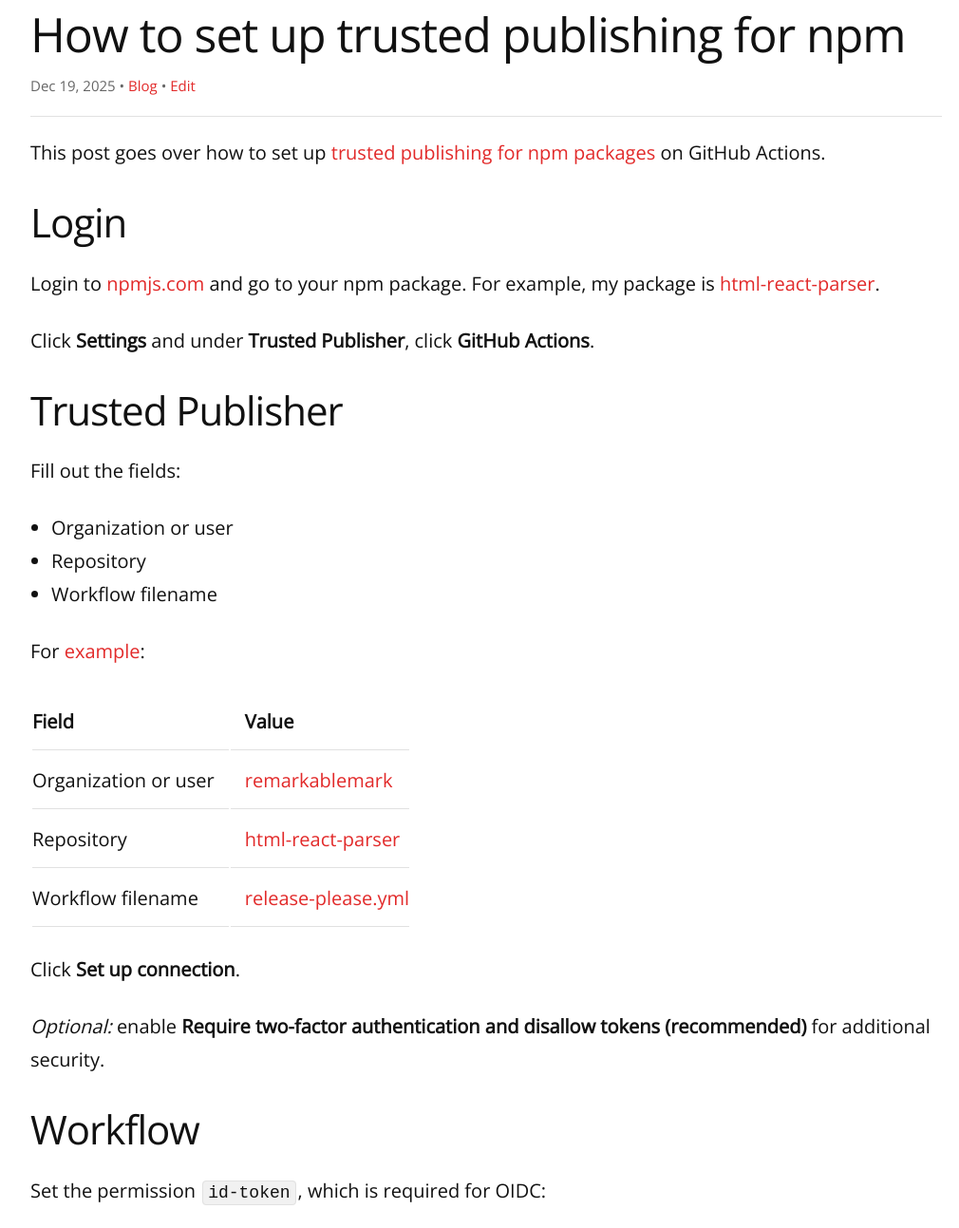
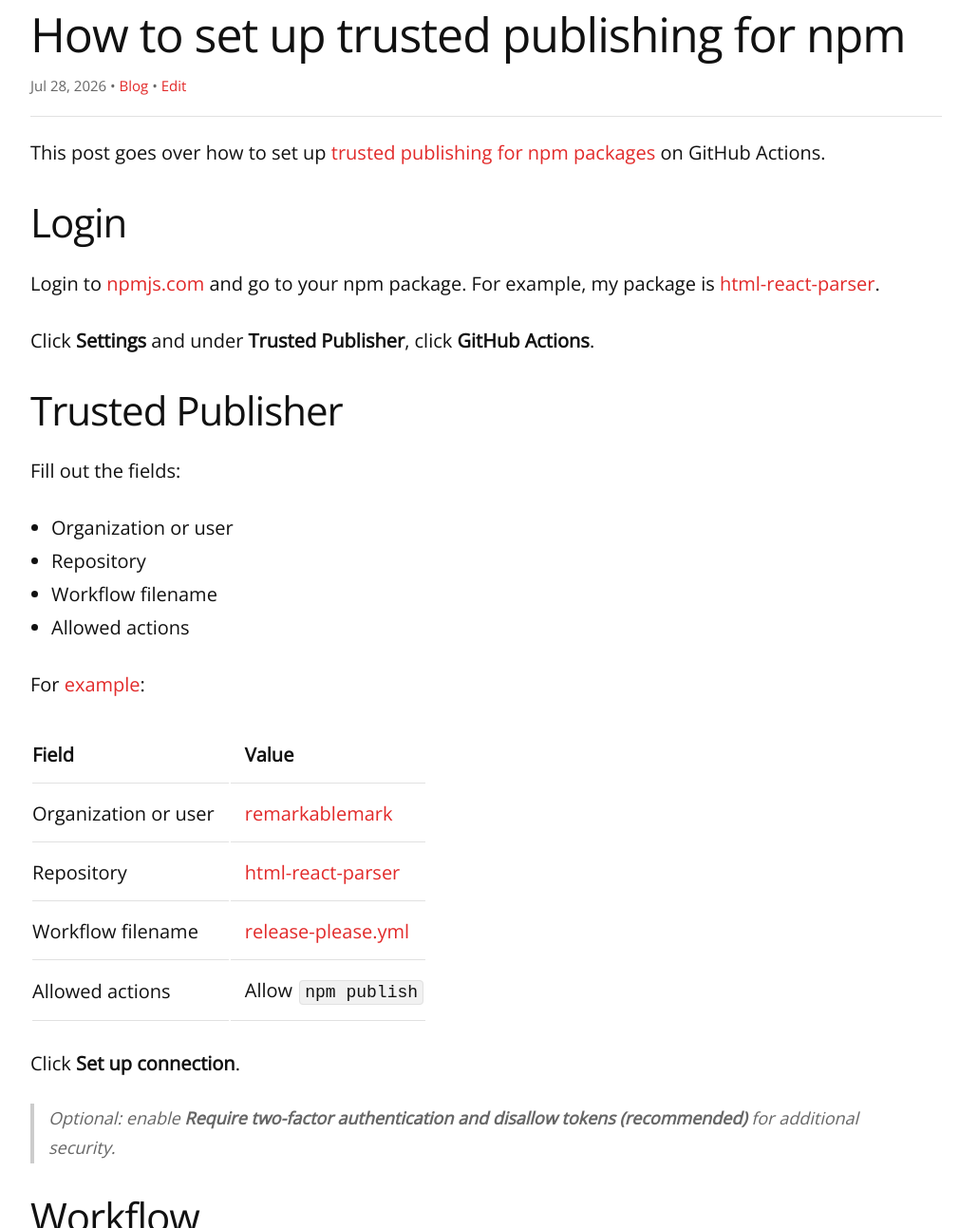
Before and after one commit to remarkablemark/remarkablemark.github.io, a Jekyll site: the page built from _posts/2025/2025-12-19-npm-trusted-publishing.md, in a window 1280 px wide and 1400 px high, cut to the strip 107-1400 px from the top of the window. Shown: the whole strip at 95% size, without its empty margins (128-1138 px from the left). Built offline with Jekyll 4.4.1, drawn with Linux system fonts in a browser that asks for light colours; comment, search, counter and statistics services are not loaded.

Commit message:
feat(posts): update "How to set up trusted publishing for npm"
Post: 2025-12-19-npm-trusted-publishing.md

Add "Trusted Publisher" field "Allowed actions"

```diff
--- a/_posts/2025/2025-12-19-npm-trusted-publishing.md
+++ b/_posts/2025/2025-12-19-npm-trusted-publishing.md
@@ -2,8 +2,9 @@
 layout: post
 title: How to set up trusted publishing for npm
 date: 2025-12-19 19:28:20
-excerpt: How to set up trusted publishing for npm packages on GitHub Actions.
-categories: npm publish oidc github actions
+updated: 2026-07-28 14:41:22
+excerpt: How to set up trusted publishing for npm packages on GitHub Actions CI.
+categories: npm publish oidc github actions ci
 ---
 
 This post goes over how to set up [trusted publishing for npm packages](https://docs.npmjs.com/trusted-publishers) on GitHub Actions.
@@ -21,6 +22,7 @@
 - Organization or user
 - Repository
 - Workflow filename
+- Allowed actions
 
 For [example](https://github.com/remarkablemark/html-react-parser):
 
@@ -29,6 +31,7 @@
 | Organization or user | [remarkablemark]     |
 | Repository           | [html-react-parser]  |
 | Workflow filename    | [release-please.yml] |
+| Allowed actions      | Allow `npm publish`  |
 
 [remarkablemark]: https://github.com/remarkablemark
 [html-react-parser]: https://github.com/remarkablemark/html-react-parser
@@ -36,7 +39,7 @@
 
 Click **Set up connection**.
 
-_Optional:_ enable **Require two-factor authentication and disallow tokens (recommended)** for additional security.
+> Optional: enable **Require two-factor authentication and disallow tokens (recommended)** for additional security.
 
 ## Workflow
 
```
